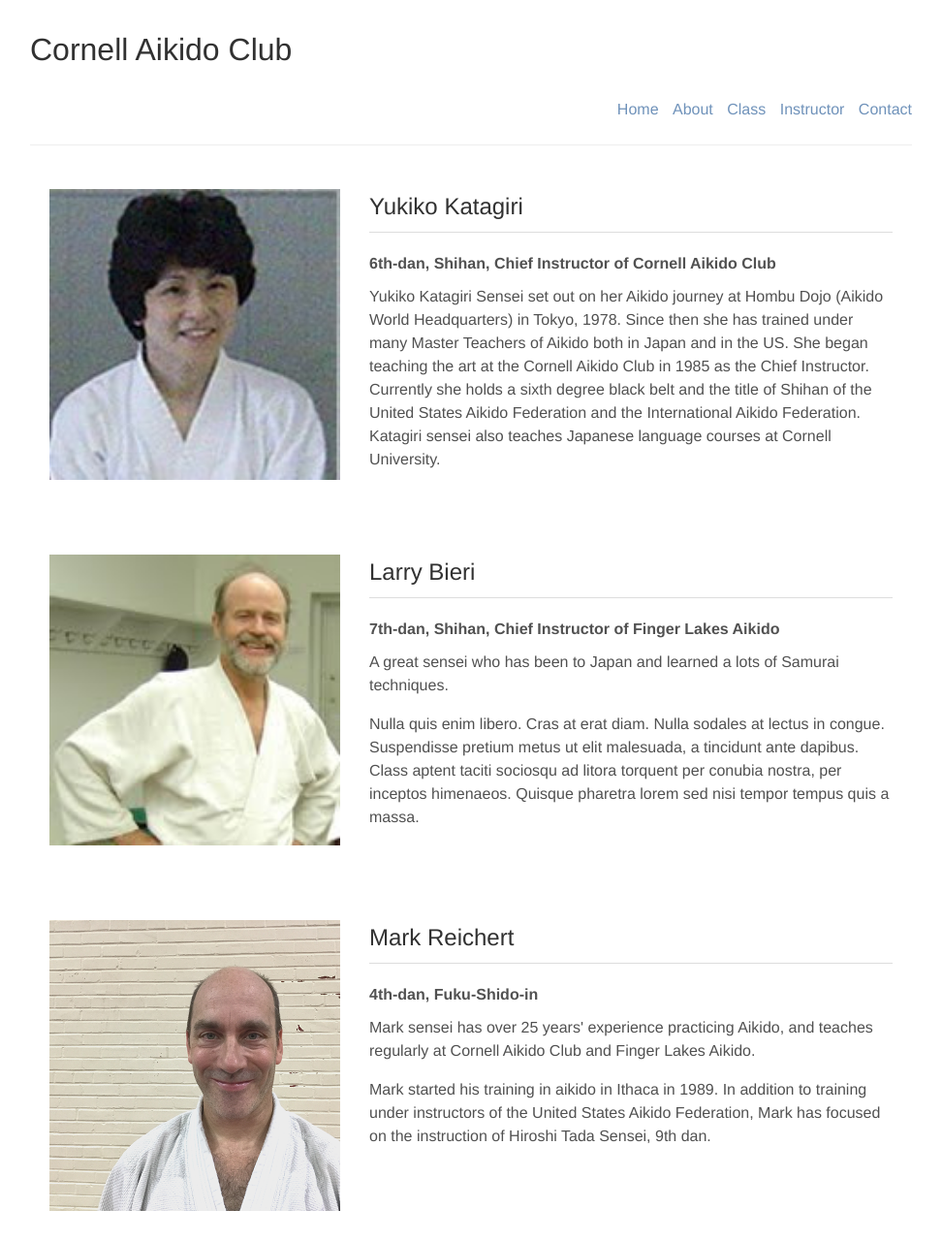
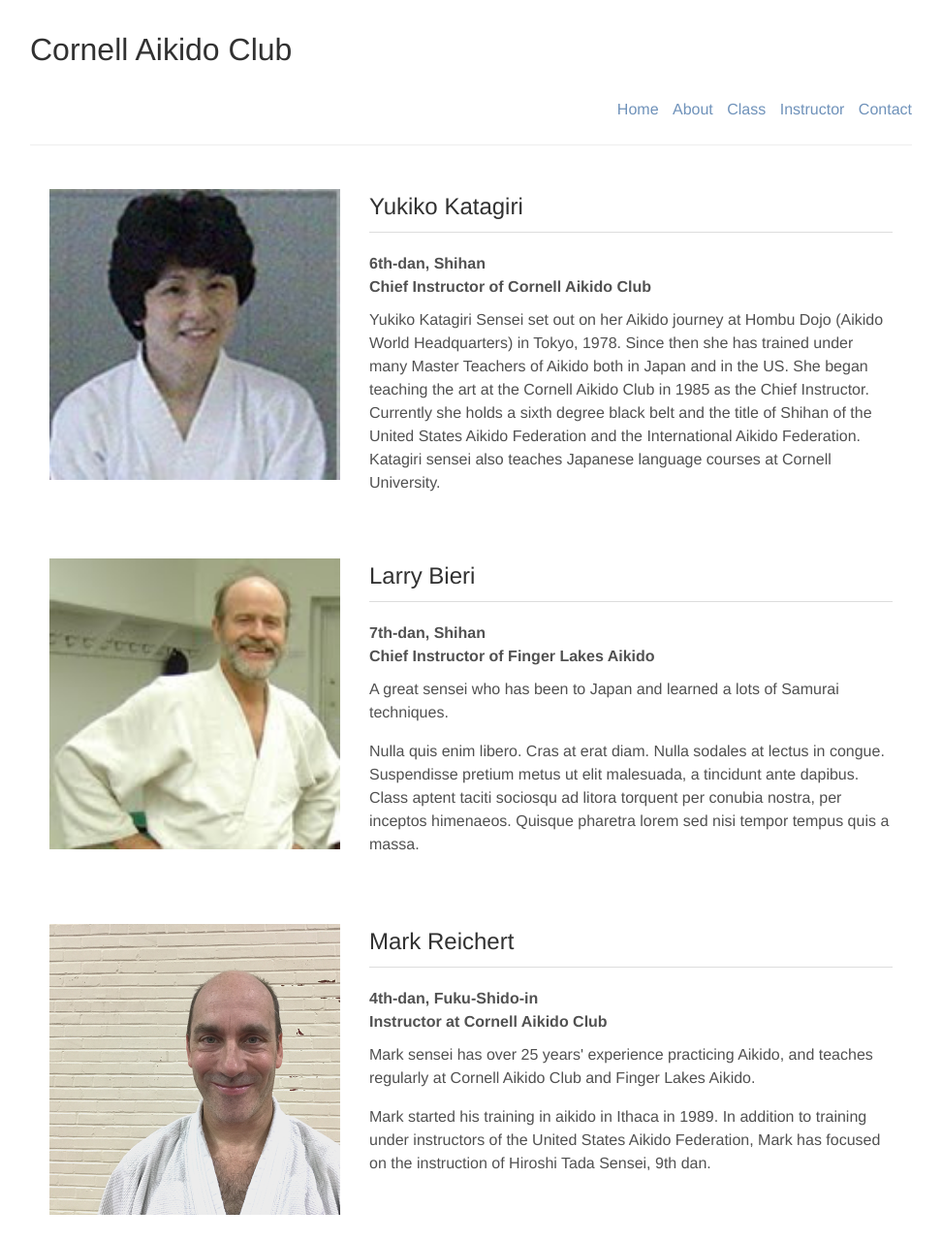
Before and after one commit to CornellAikido/website, a Jekyll site: the page built from pages/instructor.md, in a window 1280 px wide. Shown: the whole page at 97% size, without its empty margins (154-1126 px from the left). Built offline with Jekyll 4.4.1, drawn with Linux system fonts in a browser that asks for light colours.

Commit message:
Update instructor mobile page

```diff
--- a/_scss/_instructor.scss
+++ b/_scss/_instructor.scss
@@ -1,20 +1,26 @@
 .instructor {
+  display: -webkit-box;
+  display: -webkit-flex;
+  display: -ms-flexbox;
   display: flex;
   margin-bottom: 30px;
 }
 
-.instructor-left {
+.instructor-image {
   margin: 20px 30px 20px 0;
 }
 
-.instructor-right {
+.instructor-text {
   h2 {
     padding-bottom: 8px;
     border-bottom: 1px solid #ddd;
+  }
+
+  p:first-of-type {
+    margin-top: 10px;
   }
 }
 
 .instructor-short-bio {
   font-weight: bold;
-  margin-bottom: 10px;
 }
--- a/_scss/_mobile.scss
+++ b/_scss/_mobile.scss
@@ -1,11 +1,11 @@
 @media only screen and (max-device-width: 668px) {
   body {
     max-width: none;
-    font-size: 26px;
+    font-size: 30px;
   }
 
   hr {
-    border-top: 5px solid #eee;
+    border-top: 5px solid #ddd;
     border-bottom: 5px solid #fff;
   }
 
@@ -70,3 +70,31 @@
     }
   }
 }
+
+/* Instructors */
+@media only screen and (max-device-width: 668px) {
+  .instructor-text p {
+    display: none;
+  }
+
+  .instructor-image img {
+    width: 40vw;
+    height: 40vw;
+  }
+
+  .instructor-text {
+    width: 100%;
+
+    h2 {
+      font-weight: 500;
+      border-bottom: 3px solid #bbb;
+      width: 100%;
+    }
+  }
+
+  .instructor-short-bio {
+    font-size: 44px;
+    font-family: "Avenir Next", "Helvetica Neue", Helvetica, Arial, sans-serif;
+    font-weight: 500;
+  }
+}
--- a/css/style.scss
+++ b/css/style.scss
@@ -16,6 +16,10 @@
   line-height: 2;
 }
 
+h3 {
+  margin-bottom: .5em;
+}
+
 .main {
   margin: 0 20px;
 }
--- a/pages/instructor.md
+++ b/pages/instructor.md
@@ -3,12 +3,13 @@
 ---
 
 <div class="instructor">
-  <div class="instructor-left">
-    <img class="instructor-image" src="../assets/img/instructor/katagiri.jpg" height="300" width="300">
+  <div class="instructor-image">
+    <img src="../assets/img/instructor/katagiri.jpg" height="300" width="300">
   </div>
-  <div class="instructor-right">
+  <div class="instructor-text">
     <h2>Yukiko Katagiri</h2>
-    <div class="instructor-short-bio">6th-dan, Shihan, Chief Instructor of Cornell Aikido Club</div>
+    <div class="instructor-short-bio">6th-dan, Shihan</div>
+    <div class="instructor-short-bio">Chief Instructor of Cornell Aikido Club</div>
     <p>
       Yukiko Katagiri Sensei set out on her Aikido journey at Hombu Dojo (Aikido World Headquarters) in Tokyo, 1978.  Since then she has trained under many Master Teachers of Aikido both in Japan and in the US.  She began teaching the art at the Cornell Aikido Club in 1985 as the Chief Instructor.  Currently she holds a sixth degree black belt and the title of Shihan of the United States Aikido Federation and the International Aikido Federation.  Katagiri sensei also teaches Japanese language courses at Cornell University.
     </p>
@@ -16,12 +17,13 @@
 </div>
 
 <div class="instructor">
-  <div class="instructor-left">
-    <img class="instructor-image" src="../assets/img/instructor/larry.jpg" height="300" width="300">
+  <div class="instructor-image">
+    <img src="../assets/img/instructor/larry.jpg" height="300" width="300">
   </div>
-  <div class="instructor-right">
+  <div class="instructor-text">
     <h2>Larry Bieri</h2>
-    <div class="instructor-short-bio">7th-dan, Shihan, Chief Instructor of Finger Lakes Aikido</div>
+    <div class="instructor-short-bio">7th-dan, Shihan</div>
+    <div class="instructor-short-bio">Chief Instructor of Finger Lakes Aikido</div>
     <p>
       A great sensei who has been to Japan and learned a lots of Samurai techniques.
     </p>
@@ -35,12 +37,13 @@
 </div>
 
 <div class="instructor">
-  <div class="instructor-left">
-    <img class="instructor-image" src="../assets/img/instructor/Mark.png" height="300" width="300">
+  <div class="instructor-image">
+    <img src="../assets/img/instructor/Mark.png" height="300" width="300">
   </div>
-  <div class="instructor-right">
+  <div class="instructor-text">
     <h2>Mark Reichert</h2>
     <div class="instructor-short-bio">4th-dan, Fuku-Shido-in</div>
+    <div class="instructor-short-bio">Instructor at Cornell Aikido Club</div>
     <p class="instructor-intro">
       Mark sensei has over 25 years' experience practicing Aikido, and teaches regularly
       at Cornell Aikido Club and Finger Lakes Aikido.
```
